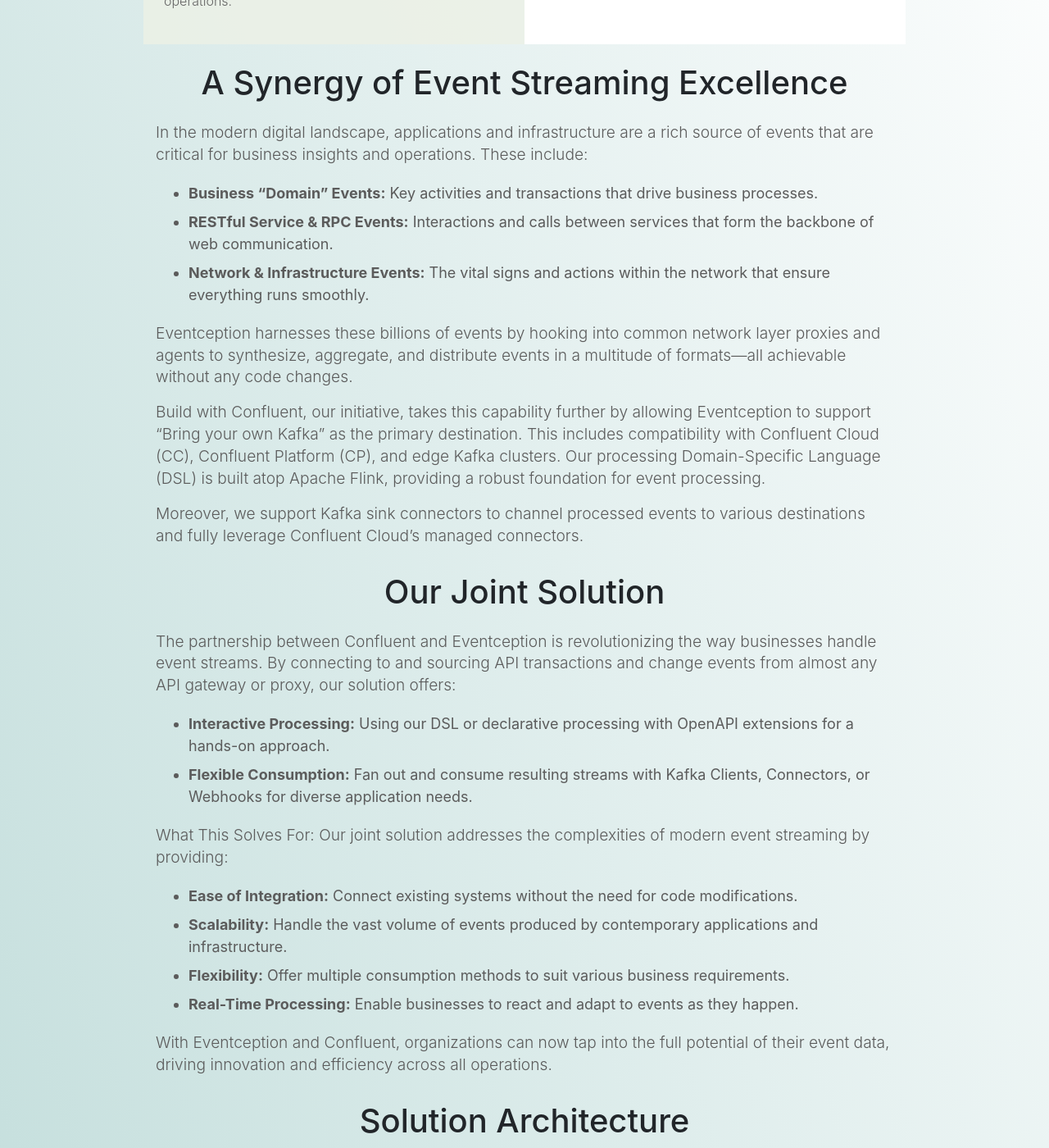
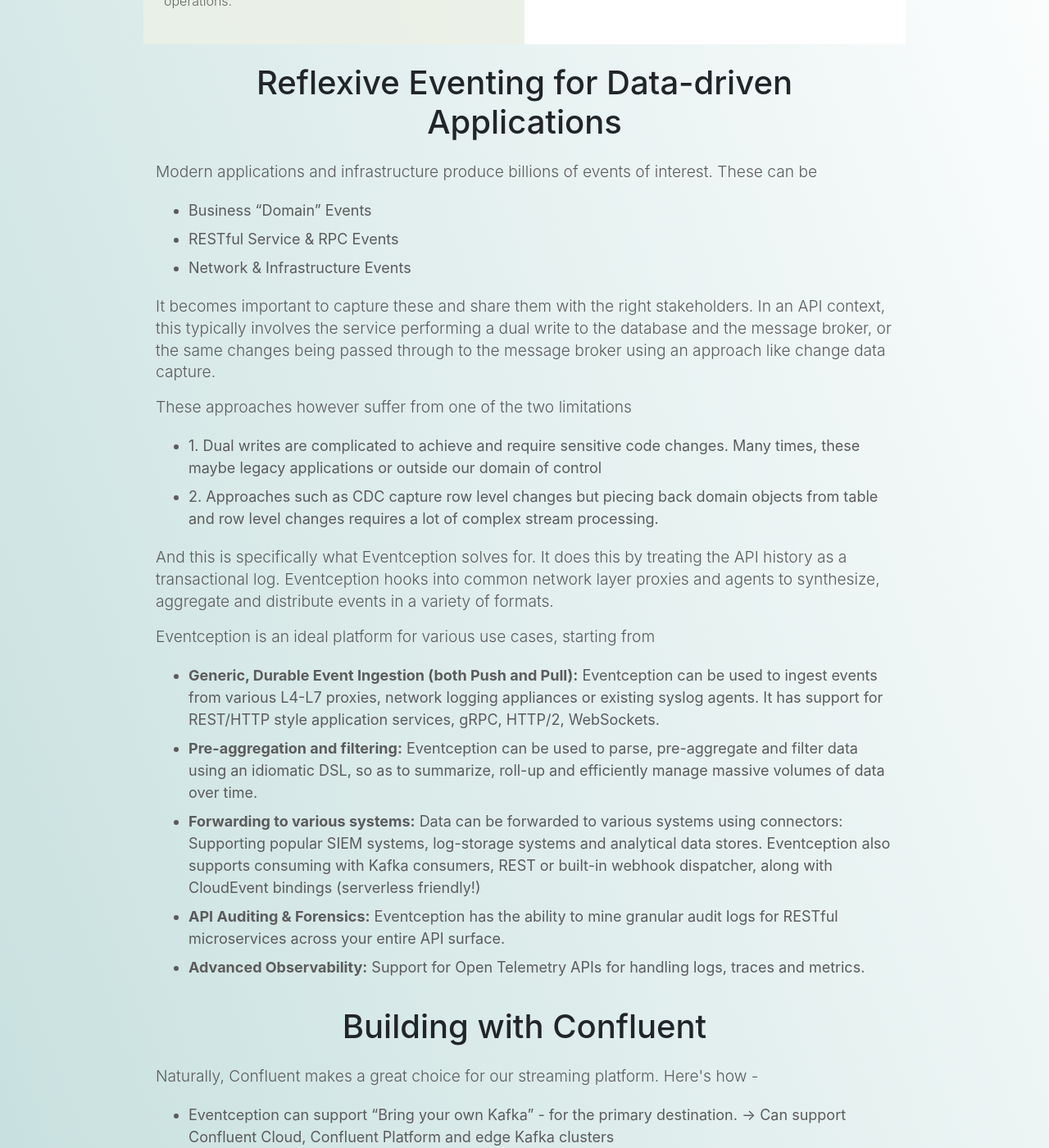
Before and after one commit to Platformatory/eventception-public, a Jekyll site: the page built from build-with-confluent.md, in a window 1280 px wide and 1400 px high, scrolled down 1114 px. Shown: the whole window at 82% size. Built offline with Jekyll 4.4.1, drawn with Linux system fonts in a browser that asks for light colours; some of the changed text lies outside the part shown.

Commit message:
Update bwc content

```diff
--- a/_layouts/landing.html
+++ b/_layouts/landing.html
@@ -167,7 +167,7 @@
     <div class="get-start container">
       <h1>Get Started Today</h1>
       <p>
-        Unlock the power of real-time event streaming with Eventception & Confluent—seamless integration, real-time insights, no code changes needed. Start your journey towards digital excellence today!
+        Unlock the power of real-time event streaming with Eventception & Confluent—seamless integration, real-time insights, no code changes needed. Start your journey towards event-driven excellence today!
       </p>
       <a href="/contact">Contact US</a>
     </div>
--- a/build-with-confluent.md
+++ b/build-with-confluent.md
@@ -16,30 +16,34 @@
     btn_id: "contact us"
     color: "#0c910c"
 sections:
-  - title: "A Synergy of Event Streaming Excellence"
-    description: "In the modern digital landscape, applications and infrastructure are a rich source of events that are critical for business insights and operations. These include:"
+  - title: "Reflexive Eventing for Data-driven Applications"
+    description: "Modern applications and infrastructure produce billions of events of interest. These can be"
     segments:
-      - "<strong>Business “Domain” Events:</strong> Key activities and transactions that drive business processes."
-      - "<strong>RESTful Service & RPC Events:</strong> Interactions and calls between services that form the backbone of web communication."
-      - "<strong>Network & Infrastructure Events:</strong> The vital signs and actions within the network that ensure everything runs smoothly."
-  - description: "Eventception harnesses these billions of events by hooking into common network layer proxies and agents to synthesize, aggregate, and distribute events in a multitude of formats—all achievable without any code changes."
-  - description: "Build with Confluent, our initiative, takes this capability further by allowing Eventception to support “Bring your own Kafka” as the primary destination. This includes compatibility with Confluent Cloud (CC), Confluent Platform (CP), and edge Kafka clusters. Our processing Domain-Specific Language (DSL) is built atop Apache Flink, providing a robust foundation for event processing."
-  - description: "Moreover, we support Kafka sink connectors to channel processed events to various destinations and fully leverage Confluent Cloud’s managed connectors."
-  - title: "Our Joint Solution"
-    description: "The partnership between Confluent and Eventception is revolutionizing the way businesses handle event streams. By connecting to and sourcing API transactions and change events from almost any API gateway or proxy, our solution offers:"
+      - "Business “Domain” Events"
+      - "RESTful Service & RPC Events"
+      - "Network & Infrastructure Events"
+  - description: "It becomes important to capture these and share them with the right stakeholders. In an API context, this typically involves the service performing a dual write to the database and the message broker, or the same changes being passed through to the message broker using an approach like change data capture."
+  - description: "These approaches however suffer from one of the two limitations"
     segments:
-      - "<strong>Interactive Processing:</strong> Using our DSL or declarative processing with OpenAPI extensions for a hands-on approach."
-      - "<strong>Flexible Consumption:</strong> Fan out and consume resulting streams with Kafka Clients, Connectors, or Webhooks for diverse application needs."
-  - description: "What This Solves For: Our joint solution addresses the complexities of modern event streaming by providing:"
+      - "1. Dual writes are complicated to achieve and require sensitive code changes. Many times, these maybe legacy applications or outside our domain of control"
+      - "2. Approaches such as CDC capture row level changes but piecing back domain objects from table and row level changes requires a lot of complex stream processing."
+  - description: "And this is specifically what Eventception solves for. It does this by treating the API history as a transactional log. Eventception hooks into common network layer proxies and agents to synthesize, aggregate and distribute events in a variety of formats."
+  - description: "Eventception is an ideal platform for various use cases, starting from"
     segments:
-      - "<strong>Ease of Integration:</strong> Connect existing systems without the need for code modifications."
-      - "<strong>Scalability:</strong> Handle the vast volume of events produced by contemporary applications and infrastructure."
-      - "<strong>Flexibility:</strong> Offer multiple consumption methods to suit various business requirements."
-      - "<strong>Real-Time Processing:</strong> Enable businesses to react and adapt to events as they happen."
-  - description: "With Eventception and Confluent, organizations can now tap into the full potential of their event data, driving innovation and efficiency across all operations."
-  - title: "Solution Architecture"
+      - "<strong>Generic, Durable Event Ingestion (both Push and Pull):</strong> Eventception can be used to ingest events from various L4-L7 proxies, network logging appliances or existing syslog agents. It has support for REST/HTTP style application services, gRPC, HTTP/2, WebSockets."
+      - "<strong>Pre-aggregation and filtering:</strong> Eventception can be used to parse, pre-aggregate and filter data using an idiomatic DSL, so as to summarize, roll-up and efficiently manage massive volumes of data over time."
+      - "<strong>Forwarding to various systems:</strong> Data can be forwarded to various systems using connectors: Supporting popular SIEM systems, log-storage systems and analytical data stores. Eventception also supports consuming with Kafka consumers, REST or built-in webhook dispatcher, along with CloudEvent bindings (serverless friendly!)"
+      - "<strong>API Auditing & Forensics:</strong> Eventception has the ability to mine granular audit logs for RESTful microservices across your entire API surface."
+      - "<strong>Advanced Observability:</strong> Support for Open Telemetry APIs for handling logs, traces and metrics."
+  - title: "Building with Confluent"
+    description: "Naturally, Confluent makes a great choice for our streaming platform. Here's how -"
+    segments:
+      - "Eventception can support “Bring your own Kafka” - for the primary destination.  → Can support Confluent Cloud, Confluent Platform and edge Kafka clusters"
+      - "Our processing DSL is built on top of Flink"
+      - "We support Kafka sink connectors to send processed events to destinations → can also leverage Confluent Cloud fully managed connectors"
+  - title: "A peek under the hood"
     image_url: "/images/landing/eventception-arch.svg"
-  - title: "Demo Video"
+  - title: "In action"
     video_url: "https://www.youtube.com/embed/3NL2ctqglfo?si=pWW7QTqML49R122G"
 ---
 
```
